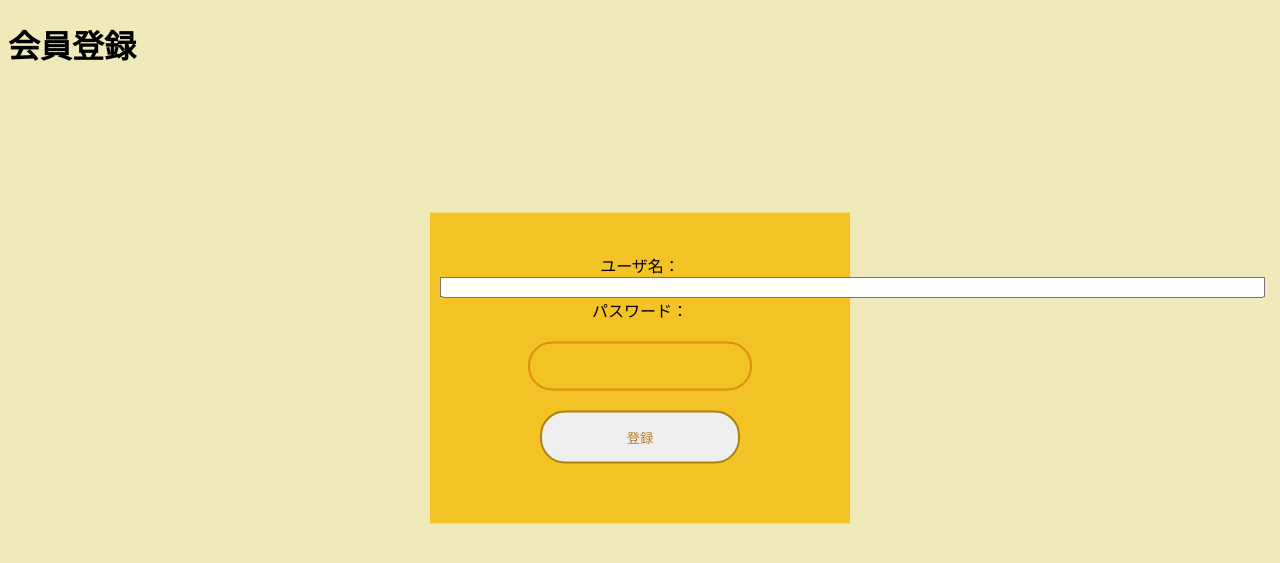
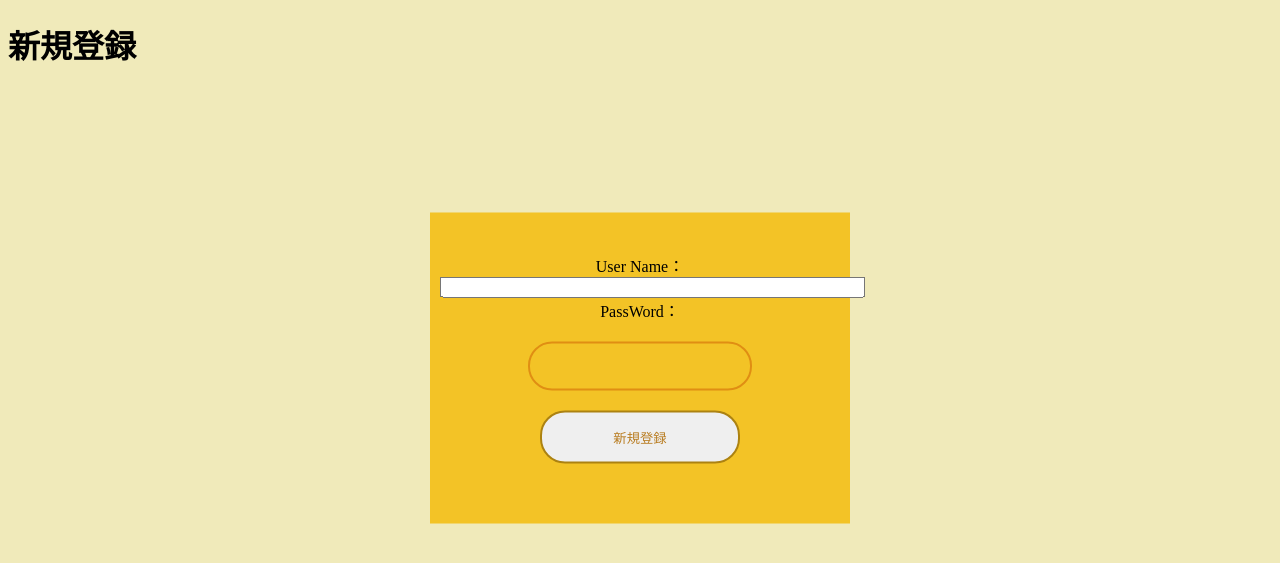
Before and after one commit to annakoza12th/flask_koza12th_group2, a Flask app: page /register in a window 1280 px wide. Shown: the part 32-595 px from the top of the page. Run offline with Flask 2, Linux system fonts and the light colour scheme.

Commit message:
'register.html少々変更'

```diff
--- a/templates/register.html
+++ b/templates/register.html
@@ -1,14 +1,14 @@
 {% extends 'base.html' %}
 
 {% block content %}
-<h1>会員登録</h1>
+<h1>新規登録</h1>
 
 <form action="/register" method="post">
-    ユーザ名：
-    <input type="text" name="name" size="100" maxlength="100">
-    パスワード：
-    <input type="password" name="password" size="100" maxlength="100">
-    <input type="submit" name="save" value="登録">
+    User Name：
+    <input type="text" name="name" size="50" maxlength="50">
+    PassWord：
+    <input type="password" name="password" size="50" maxlength="50">
+    <input type="submit" name="save" value="新規登録">
 </form>
 
 {% endblock %}
```
